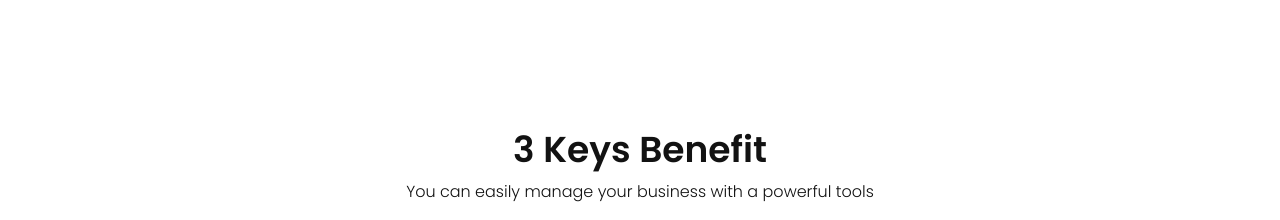
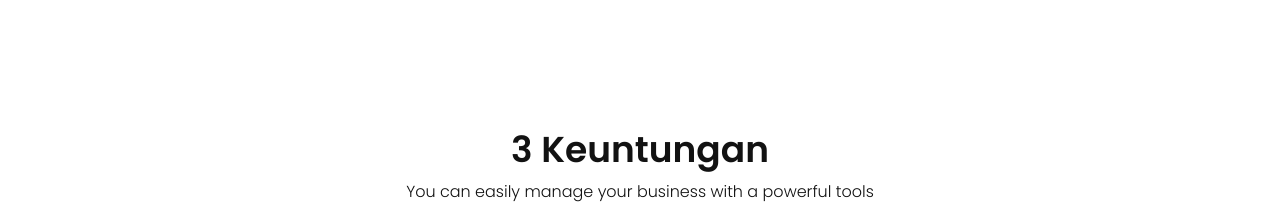
Before and after one commit to gugahnugraha/Potrofolio, a plain HTML site: page index.html in a window 1280 px wide. Shown: the part 780-1000 px from the top of the page. Drawn offline with nearby package versions, Linux system fonts and the light colour scheme.

Commit message:
edit index.html

```diff
--- a/index.html
+++ b/index.html
@@ -122,7 +122,7 @@
 
  <div class="content-2-2 container-xxl mx-auto p-0  position-relative" style="font-family: 'Poppins', sans-serif">
    <div class="text-center title-text">
-     <h1 class="text-title">3 Keys Benefit</h1>
+     <h1 class="text-title">3 Keuntungan</h1>
      <p class="text-caption" style="margin-left: 3rem; margin-right: 3rem">
        You can easily manage your business with a powerful tools
      </p>
```
